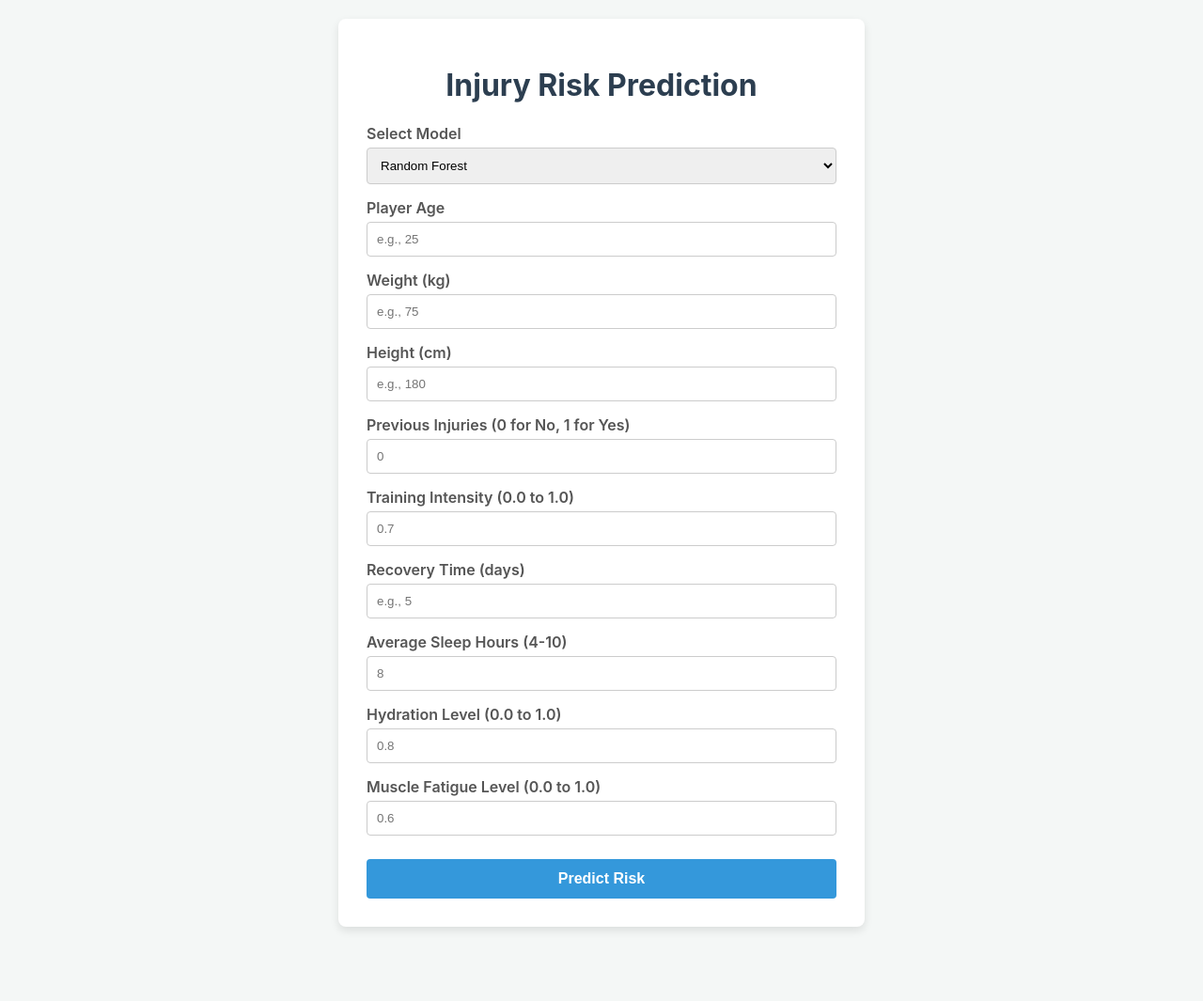
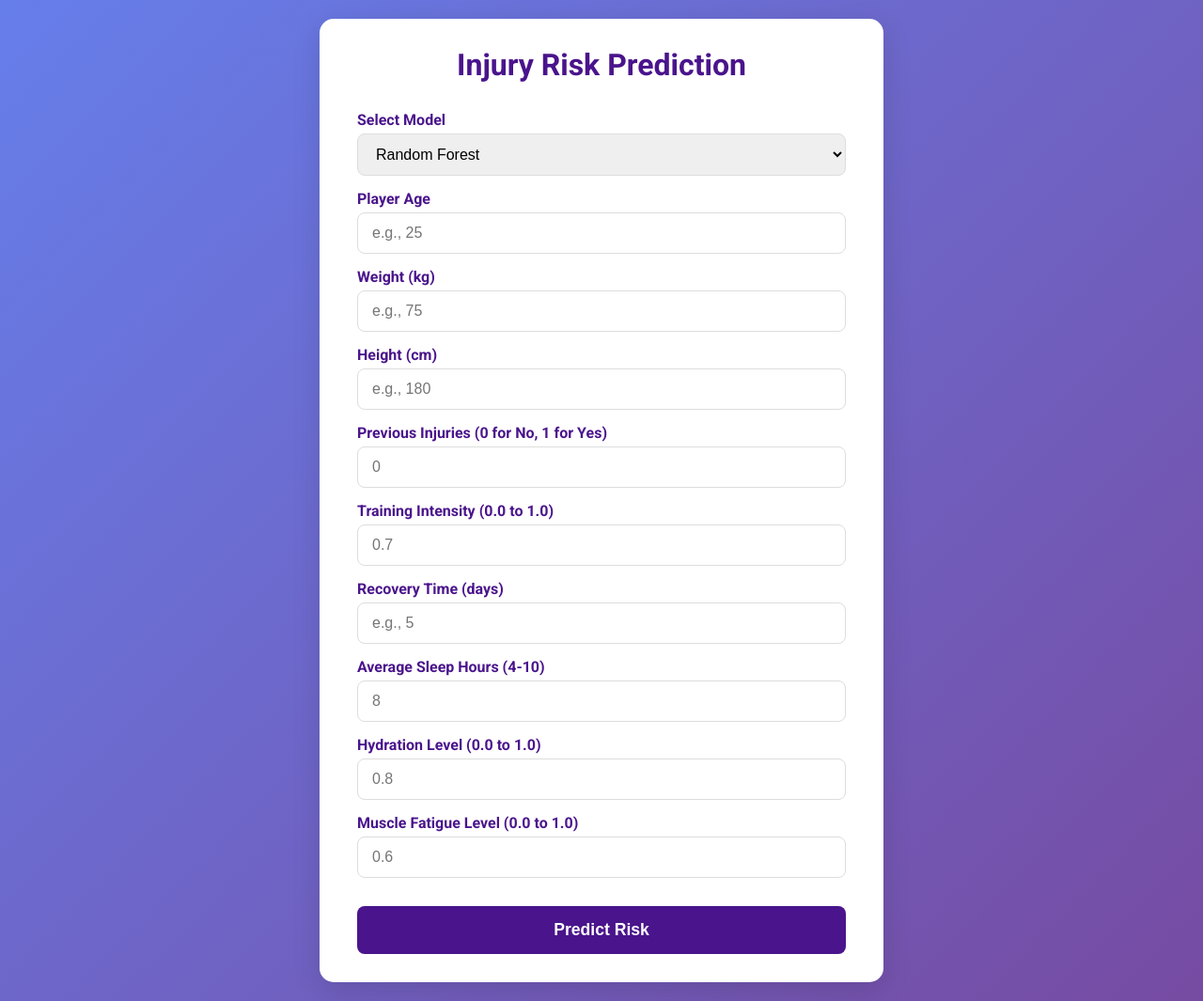
Before and after one commit to johnkhore5911/sports-injury-prediction, a Flask app: page / in a window 1280 px wide. Shown: the whole page at 94% size. Before the commit the page ends 990 px from the top, so only its background shows below. Run offline with Flask 3, Linux system fonts and the light colour scheme; parts of the project's set-up code (start-up, migrations or seed data) failed here and were passed over.

Commit message:
ui updated

```diff
--- a/templates/index.html
+++ b/templates/index.html
@@ -4,73 +4,128 @@
     <meta charset="UTF-8">
     <meta name="viewport" content="width=device-width, initial-scale=1.0">
     <title>Injury Risk Prediction</title>
+    <link href="https://fonts.googleapis.com/css2?family=Roboto:wght@400;700&display=swap" rel="stylesheet">
     <style>
+        :root {
+            --primary-color: #4a148c; /* Deep Purple */
+            --primary-hover: #6a1b9a;
+            --secondary-bg: #ede7f6;
+            --background-gradient: linear-gradient(135deg, #667eea 0%, #764ba2 100%);
+            --white-color: #ffffff;
+            --text-color: #333;
+            --border-color: #ddd;
+            --shadow-color: rgba(0, 0, 0, 0.12);
+        }
+
+        * {
+            box-sizing: border-box;
+            margin: 0;
+            padding: 0;
+        }
+
         body {
-            font-family: -apple-system, BlinkMacSystemFont, "Segoe UI", Roboto, "Helvetica Neue", Arial, sans-serif;
-            background-color: #f4f7f6;
-            color: #333;
-            margin: 0;
+            font-family: 'Roboto', sans-serif;
+            background: var(--background-gradient);
             padding: 20px;
             display: flex;
             justify-content: center;
+            align-items: center;
+            min-height: 100vh;
         }
+
         .container {
-            background: #fff;
-            padding: 30px;
-            border-radius: 8px;
-            box-shadow: 0 4px 10px rgba(0,0,0,0.1);
-            max-width: 500px;
+            max-width: 600px;
             width: 100%;
+            background-color: var(--white-color);
+            padding: 30px 40px;
+            box-shadow: 0 8px 30px var(--shadow-color);
+            border-radius: 15px;
         }
+
         h1 {
             text-align: center;
-            color: #2c3e50;
+            color: var(--primary-color);
+            margin-bottom: 30px;
+            font-weight: 700;
         }
-        form label {
+
+        form {
+            text-align: left;
+        }
+
+        label {
             display: block;
-            margin-top: 15px;
+            margin: 15px 0 5px;
             font-weight: 600;
-            color: #555;
+            color: var(--primary-color);
         }
-        form input, form select {
+
+        input, select {
             width: 100%;
-            padding: 10px;
-            margin-top: 5px;
-            border-radius: 4px;
-            border: 1px solid #ccc;
-            box-sizing: border-box;
+            padding: 12px 15px;
+            border-radius: 8px;
+            border: 1px solid var(--border-color);
+            font-size: 1rem;
+            transition: all 0.3s ease;
         }
+
+        input:focus, select:focus {
+            border-color: var(--primary-color);
+            outline: none;
+            box-shadow: 0 0 8px rgba(74, 20, 140, 0.2);
+        }
+
         button {
             width: 100%;
-            padding: 12px;
-            margin-top: 25px;
-            background-color: #3498db;
-            color: white;
+            margin-top: 30px;
+            padding: 15px;
+            background-color: var(--primary-color);
             border: none;
-            border-radius: 4px;
-            font-size: 16px;
-            font-weight: bold;
+            border-radius: 8px;
+            font-weight: 700;
+            font-size: 1.1rem;
+            color: var(--white-color);
             cursor: pointer;
-            transition: background-color 0.3s;
+            transition: background-color 0.3s, transform 0.2s;
         }
+
         button:hover {
-            background-color: #2980b9;
+            background-color: var(--primary-hover);
+            transform: translateY(-2px);
         }
+
         .result {
             margin-top: 30px;
             padding: 20px;
-            background: #eaf6ff;
-            border-left: 5px solid #3498db;
-            border-radius: 5px;
+            background: var(--secondary-bg);
+            border-left: 6px solid var(--primary-color);
+            border-radius: 8px;
+            animation: slide-in 0.5s ease-out;
         }
+
+        @keyframes slide-in {
+            from {
+                opacity: 0;
+                transform: translateY(20px);
+            }
+            to {
+                opacity: 1;
+                transform: translateY(0);
+            }
+        }
+
         .result h2 {
             margin-top: 0;
-            color: #2c3e50;
+            color: var(--primary-color);
+            text-align: center;
+            margin-bottom: 15px;
         }
+
         .result p {
-            margin: 10px 0;
-            font-size: 1.1em;
+            font-size: 1.1rem;
+            line-height: 1.6;
         }
+
     </style>
 </head>
 <body>
@@ -94,22 +149,22 @@
             <input type="number" name="height" placeholder="e.g., 180" step="any" required>
 
             <label for="previous_injuries">Previous Injuries (0 for No, 1 for Yes)</label>
-            <input type="number" name="previous_injuries" min="0" max="1" placeholder="0" required>
+            <input type="number" min="0" max="1" name="previous_injuries" placeholder="0" required>
 
             <label for="training_intensity">Training Intensity (0.0 to 1.0)</label>
-            <input type="number" name="training_intensity" min="0" max="1" step="0.1" placeholder="0.7" required>
+            <input type="number" min="0" max="1" step="0.1" name="training_intensity" placeholder="0.7" required>
 
             <label for="recovery_time">Recovery Time (days)</label>
             <input type="number" name="recovery_time" placeholder="e.g., 5" required>
 
             <label for="sleep_hours">Average Sleep Hours (4-10)</label>
-            <input type="number" name="sleep_hours" min="4" max="10" step="0.5" placeholder="8" required>
+            <input type="number" min="4" max="10" step="0.5" name="sleep_hours" placeholder="8" required>
 
             <label for="hydration_level">Hydration Level (0.0 to 1.0)</label>
-            <input type="number" name="hydration_level" min="0" max="1" step="0.1" placeholder="0.8" required>
+            <input type="number" min="0" max="1" step="0.1" name="hydration_level" placeholder="0.8" required>
 
             <label for="muscle_fatigue_level">Muscle Fatigue Level (0.0 to 1.0)</label>
-            <input type="number" name="muscle_fatigue_level" min="0" max="1" step="0.1" placeholder="0.6" required>
+            <input type="number" min="0" max="1" step="0.1" name="muscle_fatigue_level" placeholder="0.6" required>
 
             <button type="submit">Predict Risk</button>
         </form>
```
